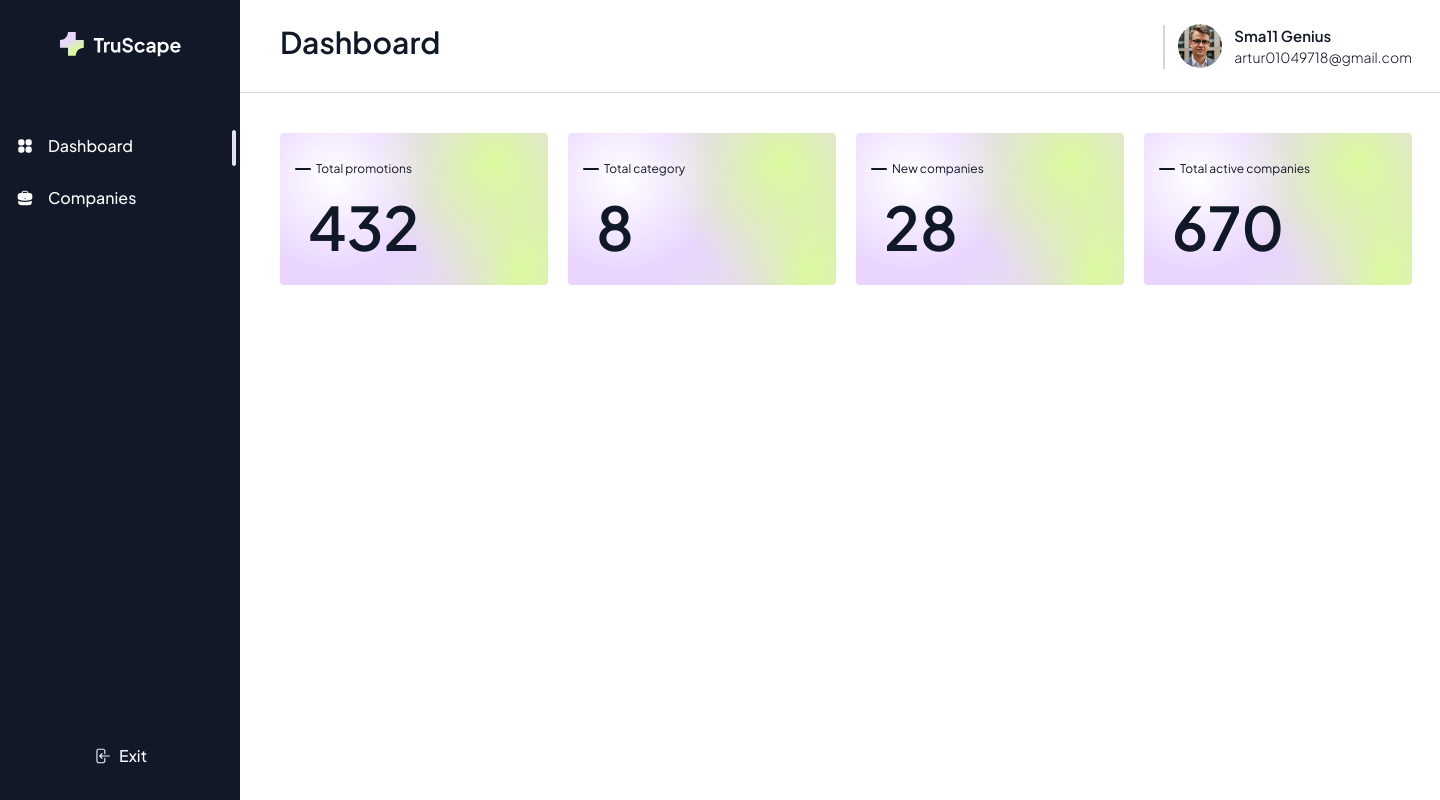
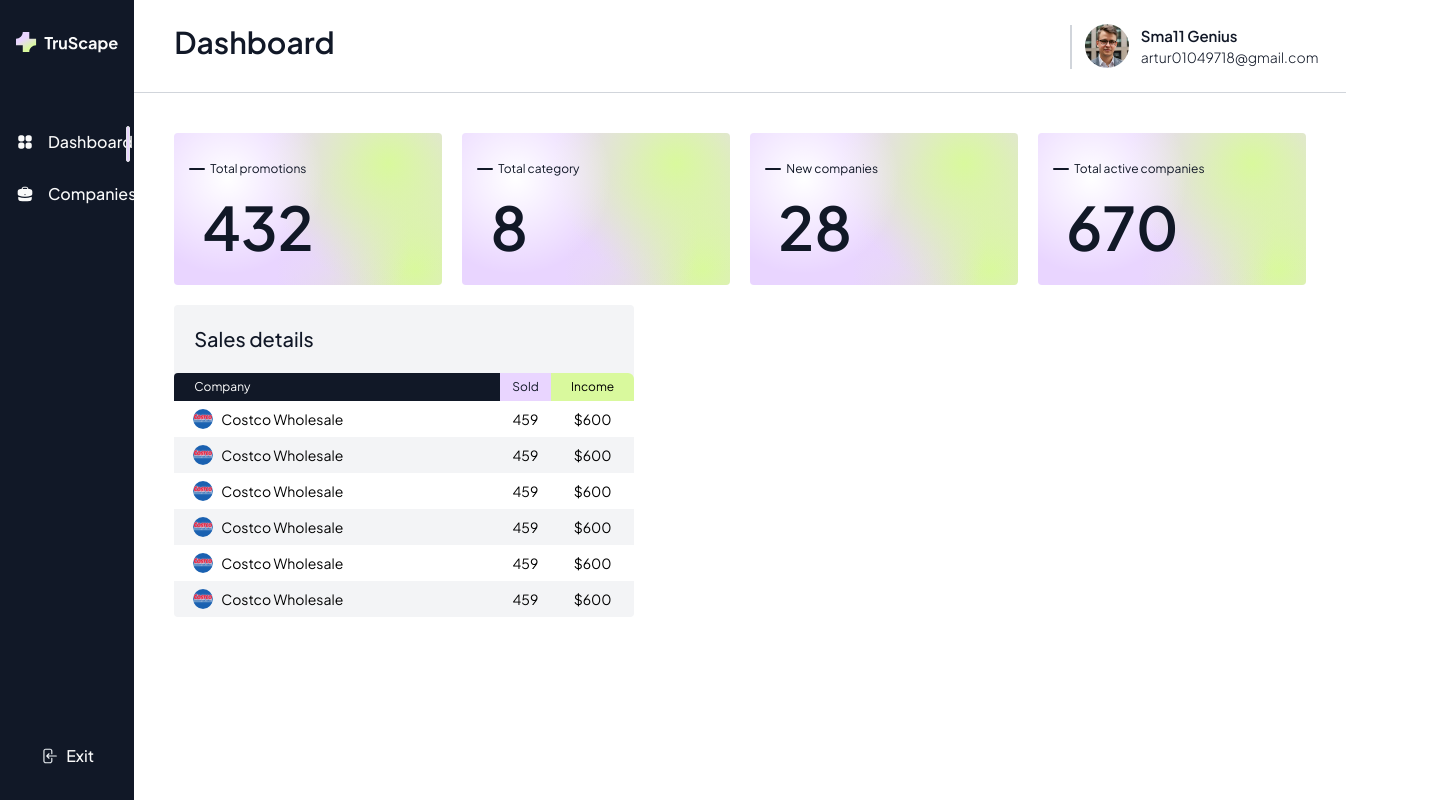
Before and after one commit to Artur-Luniaka/crm, a Next.js app: page /dashboard in a window 1280 px wide. Shown: the whole page, 1440 px wide, since content can reach past the window. Built offline with nearby package versions, Linux system fonts and the light colour scheme.

Commit message:
added sales detail comp/styled/set some styles

```diff
--- a/src/app/(admin)/dashboard/page.tsx
+++ b/src/app/(admin)/dashboard/page.tsx
@@ -3,6 +3,7 @@
 import DashBoardStatsBox from "@/app/components/DashBoardStatsBox/DashBoardStatsBox";
 import GeneralStats from "@/app/components/GeneralStats/GeneralStats";
 import Header from "@/app/components/Header/Header";
+import SalesDetails from "@/app/components/SalesDetails/SalesDetails";
 import { useEffect } from "react";
 
 const Page = () => {
@@ -15,6 +16,7 @@ const Page = () => {
       <Header />
       <DashBoardStatsBox>
         <GeneralStats />
+        <SalesDetails />
       </DashBoardStatsBox>
     </>
   );
--- a/src/app/(admin)/layout.tsx
+++ b/src/app/(admin)/layout.tsx
@@ -11,14 +11,14 @@ const layout = ({
 }>) => {
   return (
     <div className="flex">
-      <aside className="flex flex-col justify-between min-w-[240px] h-[100vh] bg-[#111827] px-4 py-8">
+      <aside className="flex flex-col justify-between w-[240px] h-[100vh] bg-[#111827] px-4 py-8">
         <div>
           <AsideLogo />
           <AsideNavLinksBox />
         </div>
         <ExitLink />
       </aside>
-      <div className="min-w-[1200px] w-full">{children}</div>
+      <div className="w-full">{children}</div>
     </div>
   );
 };
--- a/src/app/components/DashBoardStatsBox/DashBoardStatsBox.tsx
+++ b/src/app/components/DashBoardStatsBox/DashBoardStatsBox.tsx
@@ -6,7 +6,7 @@ const DashBoardStatsBox = ({
 }: Readonly<{
   children: React.ReactNode;
 }>) => {
-  return <div className="p-10 min-w-[1200px] w-full">{children}</div>;
+  return <div className="w-full p-10">{children}</div>;
 };
 
 export default DashBoardStatsBox;
--- a/src/app/components/GeneralStats/GeneralStats.tsx
+++ b/src/app/components/GeneralStats/GeneralStats.tsx
@@ -5,10 +5,10 @@ import stats from "../../../fakeAPI/generalStats.json";
 
 const GeneralStats = () => {
   return (
-    <div className="flex">
+    <div className="w-full mb-5">
       <ul className="flex gap-5">
         <li
-          className="w-[268px] h-[152px] p-7 rounded-[4px] relative"
+          className="w-[268px] p-7 rounded-[4px] relative"
           style={{
             background: `radial-gradient(circle at 20% 30%, #FFFFFF, transparent 40%),
                  radial-gradient(circle at 80% 20%, #D9F99D, transparent 50%),
--- /dev/null
+++ b/src/app/components/SalesDetails/SalesDetails.tsx
@@ -0,0 +1,48 @@
+"use client";
+
+import Image from "next/image";
+import sales from "../../../fakeAPI/salesDetails.json";
+import icon from "../../../../public/company_icon.svg";
+
+const SalesDetails = () => {
+  return (
+    <div className="flex flex-col w-[460px] bg-[#f3f4f6] rounded-[4px]">
+      <h2 className="font-jakarta font-medium text-xl text-[#111827] my-5 ml-5">
+        Sales details
+      </h2>
+      <table className="min-w-full border-separate border-spacing-0 text-left">
+        <thead>
+          <tr>
+            <th className="font-jakarta bg-[#111827] text-[#fff] py-1.5 pl-5 rounded-tl-[4px] text-xs font-normal">
+              Company
+            </th>
+            <th className="font-jakarta bg-[#e9d5ff] text-[#111827] py-1.5 text-xs font-normal text-center">
+              Sold
+            </th>
+            <th className="font-jakarta bg-[#d9f99d] py-1.5 text-xs font-normal text-center rounded-tr-md">
+              Income
+            </th>
+          </tr>
+        </thead>
+        <tbody>
+          {sales.map((item) => (
+            <tr key={item.id} className="odd:bg-[#fff]">
+              <td className="flex items-center gap-2 font-jakarta text-sm font-normal py-2 pl-[19px]">
+                <Image src={icon} alt={item.name} width={20} height={20} />
+                {item.name}
+              </td>
+              <td className="font-jakarta text-sm font-normal text-center">
+                {item.sold}
+              </td>
+              <td className="font-jakarta text-sm font-normal text-center">
+                {item.price}
+              </td>
+            </tr>
+          ))}
+        </tbody>
+      </table>
+    </div>
+  );
+};
+
+export default SalesDetails;
--- /dev/null
+++ b/src/fakeAPI/salesDetails.json
@@ -0,0 +1,39 @@
+[
+  {
+    "name": "Costco Wholesale",
+    "id": 1,
+    "price": "$600",
+    "sold": 459,
+    "logo": "/company_icon"
+  },
+  {
+    "name": "Costco Wholesale",
+    "id": 2,
+    "price": "$600",
+    "sold": 459
+  },
+  {
+    "name": "Costco Wholesale",
+    "id": 3,
+    "price": "$600",
+    "sold": 459
+  },
+  {
+    "name": "Costco Wholesale",
+    "id": 4,
+    "price": "$600",
+    "sold": 459
+  },
+  {
+    "name": "Costco Wholesale",
+    "id": 5,
+    "price": "$600",
+    "sold": 459
+  },
+  {
+    "name": "Costco Wholesale",
+    "id": 6,
+    "price": "$600",
+    "sold": 459
+  }
+]
```
Also changed, not shown: public/company_icon.svg (added).
